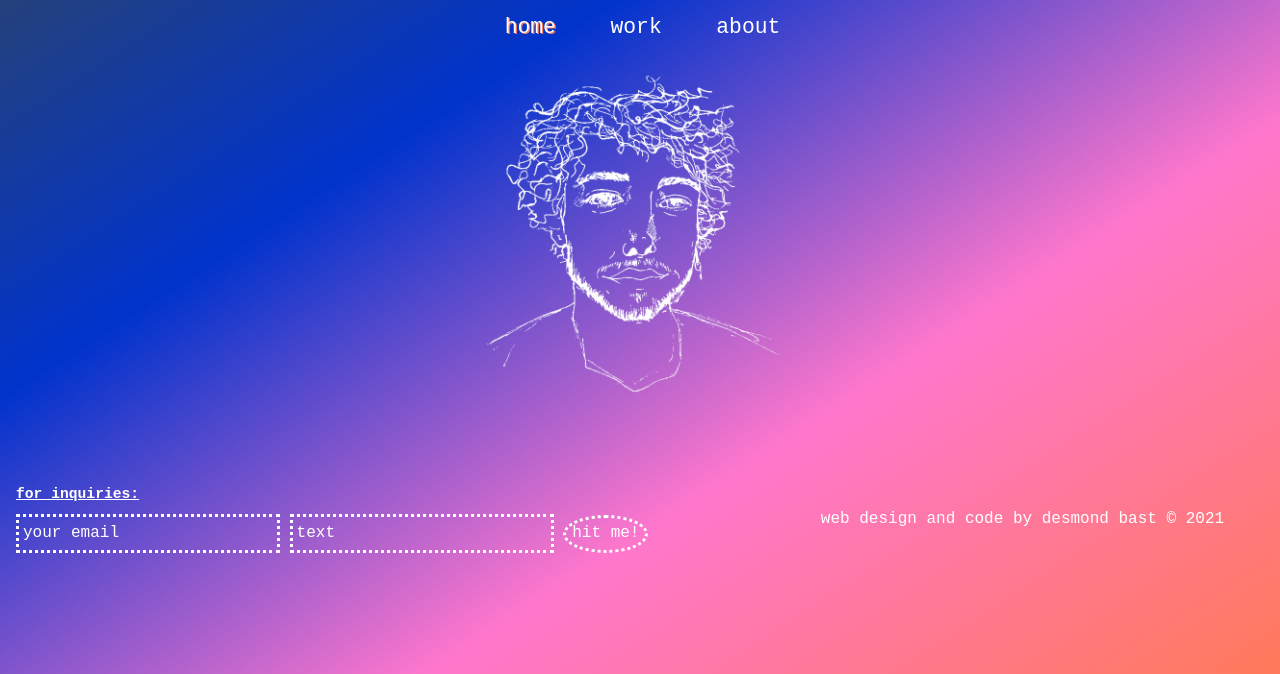
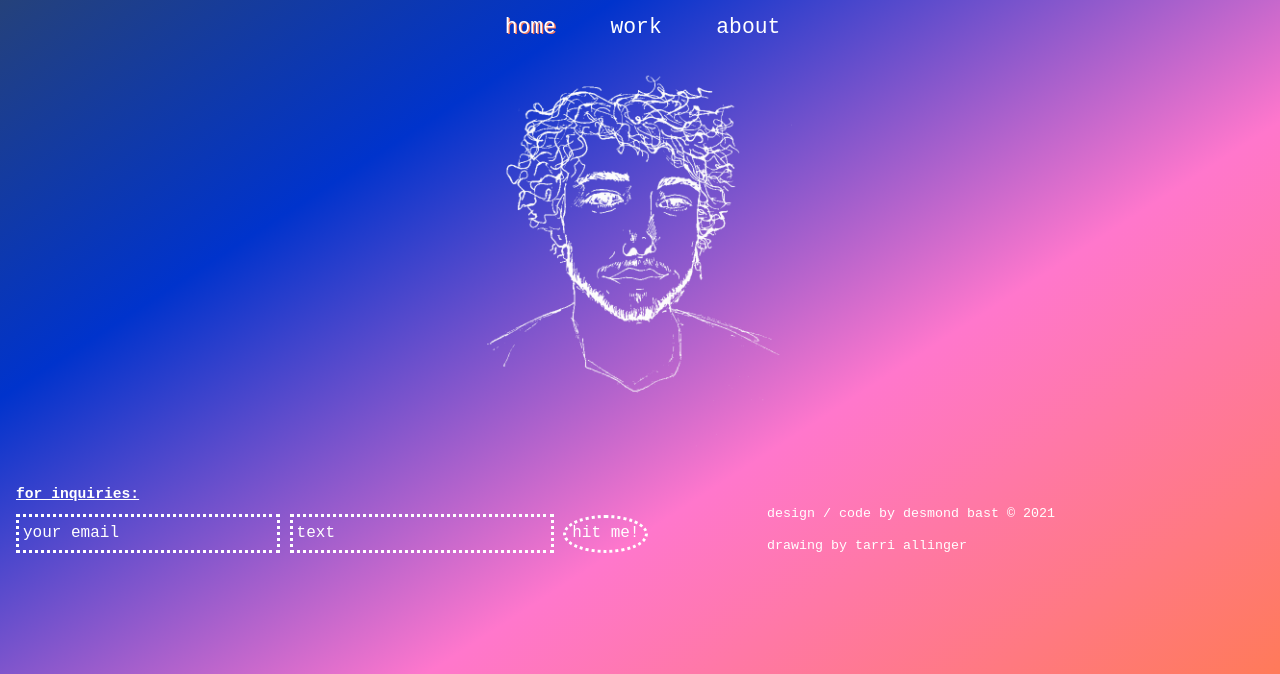
Before and after one commit to desbast/desbast.github.io, a website built with Parcel: page index.html in a window 1280 px wide. Shown: the part 154-828 px from the top of the page. Built offline with nearby package versions, Linux system fonts and the light colour scheme.

Commit message:
tarrie cred
tarri credds

```diff
--- a/css/main.css
+++ b/css/main.css
@@ -180,8 +180,9 @@
 	padding:2px;
 	margin-top:2px;
 	color: white;
-	text-align: center;
+	text-align: center-right;
 	float:center;
+	font-size:10pt
 }
 /*boxes*/
 
--- a/index.html
+++ b/index.html
@@ -76,7 +76,8 @@
 
 
 	<footer>
-		<p>web design and code by desmond bast &copy; 2021</p>
+		<p>design / code by desmond bast &copy; 2021</p>
+		<p>drawing by tarri allinger</p>
   <script src="js/vendor/modernizr-3.11.2.min.js"></script>
   <script src="js/plugins.js"></script>
   <script src="js/main.js"></script>
```
